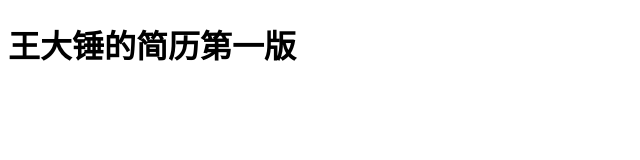
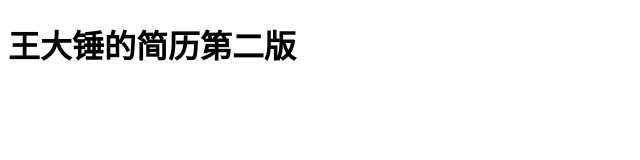
Before and after one commit to luolinzhen/wangdachui, a plain HTML site: page index.html in a window 1280 px wide. Shown: the full height of the page, 0-640 px from the left. Drawn offline with Linux system fonts and the light colour scheme.

Commit message:
2023年 5月 9日 星期二 17时05分13秒 EDT

```diff
--- a/index.html
+++ b/index.html
@@ -4,7 +4,7 @@
 <meta charset='UTF-8'><meta name='viewport' content='width=device-width initial-scale=1'>
 <title></title>
 </head>
-<body><h1 id='王大锤'>王大锤的简历第一版</h1>
+<body><h1 id='王大锤'>王大锤的简历第二版</h1>
 <p>&nbsp;</p>
 </body>
 </html>
```
Also changed, not shown: 1 other file.
